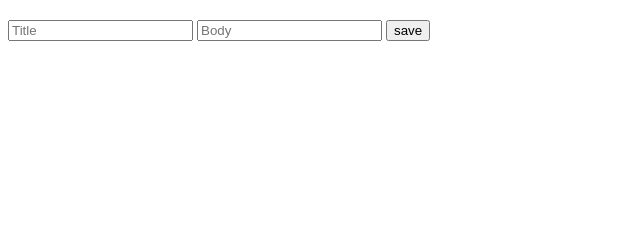
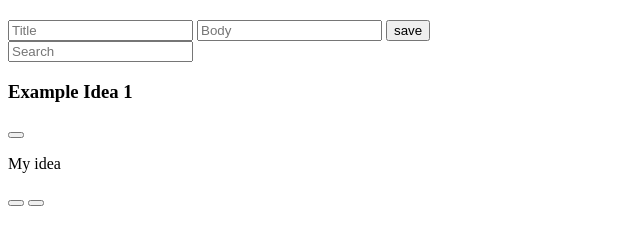
Before and after one commit to ianlancaster/idea-box, a plain HTML site: page index.html in a window 1280 px wide. Shown: the part 60-304 px from the top of the page, without its empty margins (0-640 px from the left). Drawn offline with nearby package versions, Linux system fonts and the light colour scheme.

Commit message:
Placehold for main section and cleaned up ids and classes to be next to element tag

```diff
--- a/index.html
+++ b/index.html
@@ -10,11 +10,25 @@
     <header>
       <h1><span id="titleIdea">idea</span><span id="titleBox">box</span></h1>
       <form id="ideaSubmissionForm" action="index.html" method="post">
-        <input type="text" id="ideaTitleInput" placeholder="Title">
-        <input type="text" id="ideaBodyInput" placeholder="Body">
-        <button type="button" id="ideaSaveButton">save</button>
+        <input id="ideaTitleInput" type="text"  placeholder="Title">
+        <input id="ideaBodyInput" type="text"  placeholder="Body">
+        <button id="ideaSaveButton" type="button" >save</button>
       </form>
     </header>
+    <main>
+      <input id="ideaSearchInput" type="search"  placeholder="Search">
+      <section id="ideaList">
+        <article class="idea">
+          <h3 class="ideaTitle">Example Idea 1</h3>
+          <button class="deleteIdeaButton" type="button"></button>
+          <p class="ideaBody">
+            My idea
+          </p>
+          <button class="ideaPromptButton" type="button"></button>
+          <button class="ideaDemoteButton" type="button"></button>
+        </article>
+      </section>
+    </main>
     <script src="https://ajax.googleapis.com/ajax/libs/jquery/1.12.4/jquery.min.js"></script>
     <script type="text/javascrip" src="./js/scripts.js"></script>
   </body>
```
